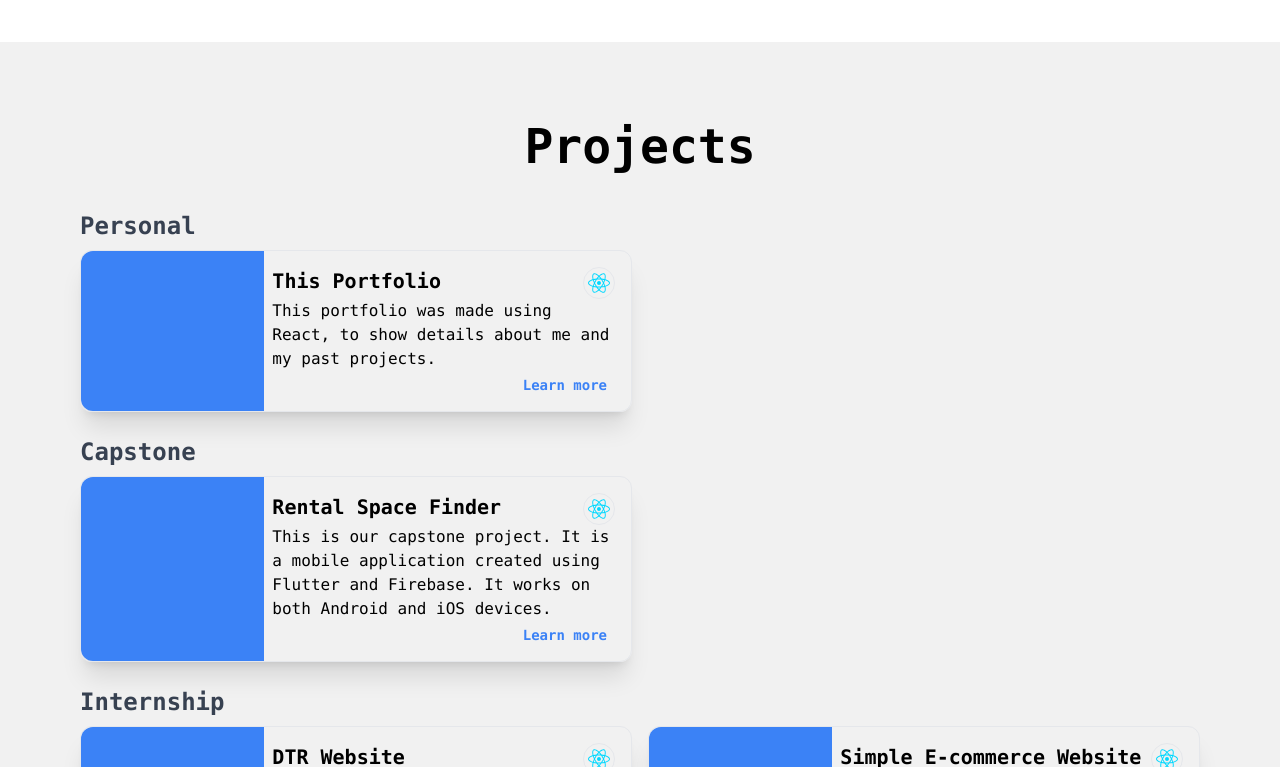
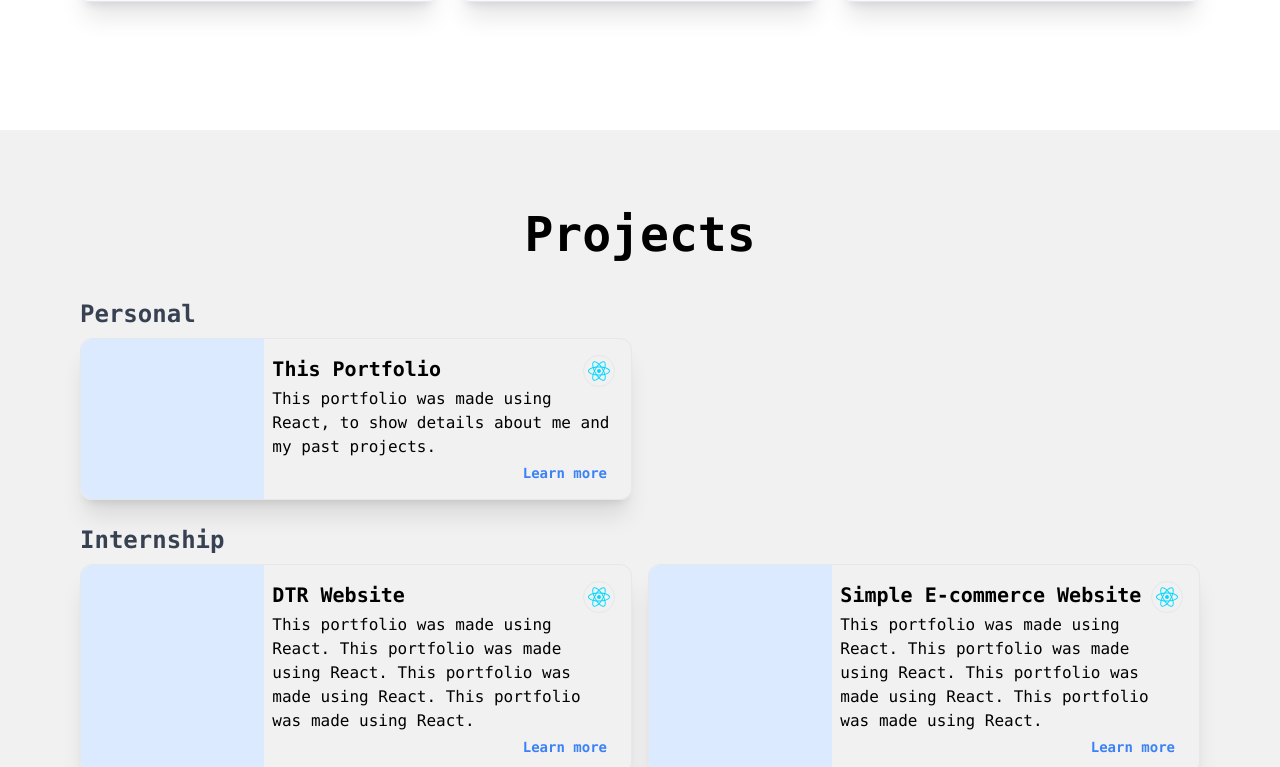
Before and after one commit to minmin423/portfolio, a React (Vite) app: page / in a window 1280 px wide. Shown: the part 2033-2800 px from the top of the page. Built offline with nearby package versions, Linux system fonts and the light colour scheme; some icons are missing.

Commit message:
feat(Projects): Added icons in ProjectCard

```diff
--- a/src/components/Header.jsx
+++ b/src/components/Header.jsx
@@ -14,7 +14,7 @@ function Header() {
 
             <ul className="hidden md:flex gap-1">
                 {headerItems.map((item, index) => (
-                    <a className="rounded-xl px-2 cursor-pointer hover:bg-blue-50 duration-300 delay-75 ease-in-out transition-colors" key={index} href={`#` + item}>
+                    <a className="rounded-xl px-2 py-1 cursor-pointer hover:bg-blue-50 duration-300 delay-75 ease-in-out transition-colors" key={index} href={`#` + item}>
                         <li key={index}>{item}</li>
                     </a>
                 ))}
--- a/src/components/Hero.jsx
+++ b/src/components/Hero.jsx
@@ -4,7 +4,7 @@ import darkHero from '../assets/dark.png'
 function Hero() {
 
     return(
-        <div id='Home' className="w-full bg-white pt-20 pb-10 px-2 md:px-10 flex flex-col items-center justify-center text-center">
+        <div id='Home' className="w-full bg-white pt-32 pb-20 px-2 md:px-10 flex flex-col items-center justify-center text-center">
             <img src={lightHero} alt="" className='w-full md:w-1/3 border-2 bg-white hover:bg-gray-300 hover:scale-90 cursor-pointer duration-700 delay-75 ease-in-out rounded-xl shadow-xl' />
             <h2 className='text-xl font-semibold pt-4'>Hi! I'm <span className='text-gray-600'>Michael Dela Cruz</span> and I make websites.</h2>
             {/* <h2 className='text-xl'>Try Dark Mode!</h2> */}
--- a/src/components/ProjectCard.jsx
+++ b/src/components/ProjectCard.jsx
@@ -16,7 +16,9 @@ function ProjectCard(props) {
     return(
         <>
             <li className="flex justify-between border rounded-xl cursor-pointer hover:scale-105 transition-transform duration-300 delay-75 ease-in-out shadow-xl">
-                <div className="h-full w-1/3 bg-blue-500 rounded-l-xl"></div>
+                <div className="h-full w-1/3 bg-blue-100 rounded-l-xl">
+                    <Icon icon={props.logo} className='h-full w-full px-8 text-gray-600' />
+                </div>
 
                 <div className="w-2/3 pl-2 pr-4 py-4 flex flex-col justify-between gap-1">
                 <div>
--- a/src/components/Projects.jsx
+++ b/src/components/Projects.jsx
@@ -9,8 +9,23 @@ function Projects() {
 
                 <h2 className="font-semibold text-2xl text-gray-700 pb-2">Personal</h2>
                 <ul className="grid grid-cols-1 lg:grid-cols-2 gap-4">
-                    <ProjectCard title="This Portfolio"
+                    <ProjectCard title="This Portfolio" logo="dashicons:portfolio"
                         desc="This portfolio was made using React, to show details about me and my past projects."
+                    />
+                </ul>
+
+                <br />
+
+                <h2 className="font-semibold text-2xl text-gray-700 pb-2">Internship</h2>
+                <ul className="grid grid-cols-1 lg:grid-cols-2 gap-4">
+                    <ProjectCard title="DTR Website" logo="lets-icons:date-fill"
+                        desc="This portfolio was made using React. This portfolio was made using React. This portfolio was made using React. This portfolio was made using React."
+                    />
+                    <ProjectCard title="Simple E-commerce Website" logo="maki:shop"
+                        desc="This portfolio was made using React. This portfolio was made using React. This portfolio was made using React. This portfolio was made using React."
+                    />
+                    <ProjectCard title="Landing Page" logo="fluent:web-asset-24-filled"
+                        desc="This portfolio was made using React. This portfolio was made using React. This portfolio was made using React. This portfolio was made using React."
                     />
                 </ul>
 
@@ -18,23 +33,8 @@ function Projects() {
 
                 <h2 className="font-semibold text-2xl text-gray-700 pb-2">Capstone</h2>
                 <ul className="grid grid-cols-1 lg:grid-cols-2 gap-4">
-                    <ProjectCard title="Rental Space Finder"
+                    <ProjectCard title="Rental Space Finder" logo="ic:round-house"
                         desc="This is our capstone project. It is a mobile application created using Flutter and Firebase. It works on both Android and iOS devices."
-                    />
-                </ul>
-
-                <br />
-
-                <h2 className="font-semibold text-2xl text-gray-700 pb-2">Internship</h2>
-                <ul className="grid grid-cols-1 lg:grid-cols-2 gap-4">
-                    <ProjectCard title="DTR Website"
-                        desc="This portfolio was made using React. This portfolio was made using React. This portfolio was made using React. This portfolio was made using React."
-                    />
-                    <ProjectCard title="Simple E-commerce Website"
-                        desc="This portfolio was made using React. This portfolio was made using React. This portfolio was made using React. This portfolio was made using React."
-                    />
-                    <ProjectCard title="Landing Page"
-                        desc="This portfolio was made using React. This portfolio was made using React. This portfolio was made using React. This portfolio was made using React."
                     />
                 </ul>
 
```
